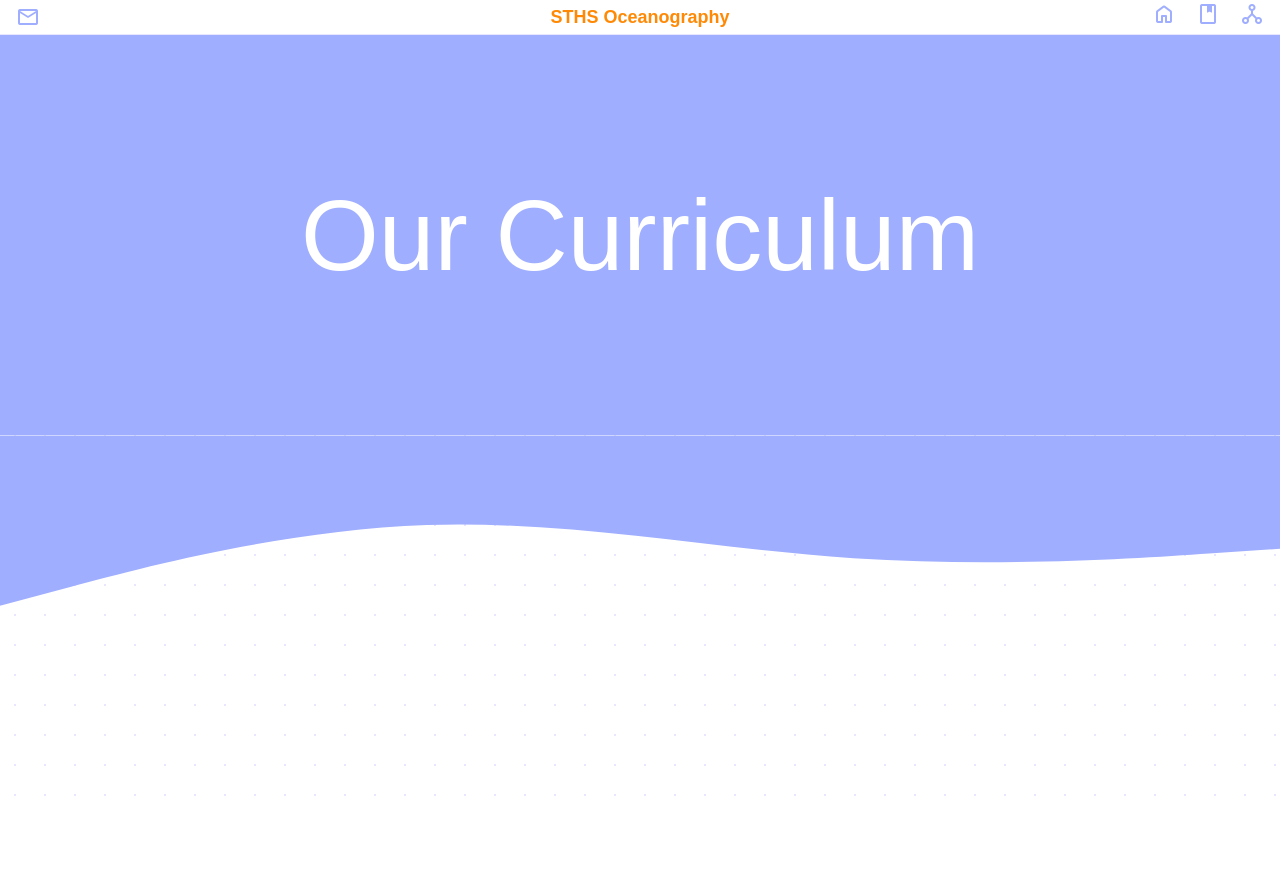
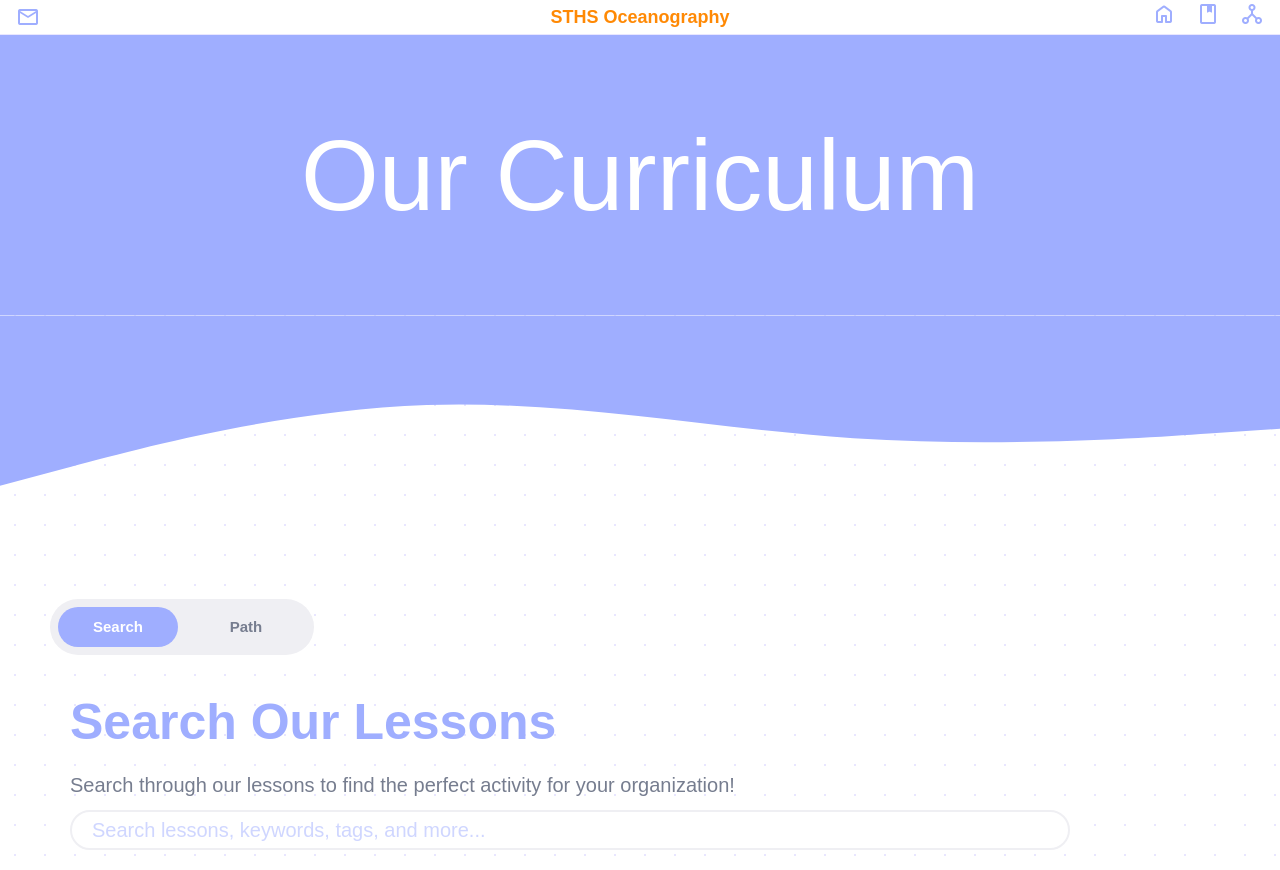
Before and after one commit to adalynn-le/sths-oceonography, a React (Vite) app: page /curriculum in a window 1280 px wide. Before the commit the page ends 800 px from the top, so only its background shows below. Built offline with nearby package versions, Linux system fonts and the light colour scheme; a web font is replaced by a local one.

Commit message:
Switch views (curriculum page)

```diff
--- a/src/index.css
+++ b/src/index.css
@@ -31,3 +31,20 @@
   animation-delay: var(--delay, 0s);
 
 }
+:root {
+  --blue: #9faeff;
+  --border: #efeff3;
+  --text: #767d8f;
+  --h2size: 50px;
+  --parSize: 20px;
+}
+
+[data-theme="dark"] {
+  --bg-page: #0f172a;
+  --text-main: #f8fafc;
+}
+
+@theme inline {
+  --color-page: var(--bg-page);
+  --color-main: var(--text-main);
+}
--- a/src/pages/Curriculum.jsx
+++ b/src/pages/Curriculum.jsx
@@ -1,25 +1,58 @@
-import React from 'react';
+import React, { useState } from 'react';
 import Navbar from  '../components/Navbar';
 import Bubbles from '../components/Bubbles';
 export default function Curriculum() {
-   const modules = [
+   const [viewMode, setViewMode] = useState('search')
+   const [searchQuery, setSearchQuery] = useState('')
+   const lessons = [
       {
-         unit: "Unit 1",
+         id: 1,
          title: "Lesson One Title",
          description: "The quick brown fox jumped over the lazy dog",
-         links: [
+         link: "/curriculum/lesson-one",
+         resources: [
             {
-               display: "Link Text",
-               url: "https://adalynnisthegoat.com"
+               name: "",
+               url: ""
             }
-         ]
-      }
+         ],
+         tags: ["Lesson"]
+      },
+      {
+         id: 2,
+         title: "Lesson Two Title",
+         description: "The quick brown fox jumped over the lazy dog",
+         link: "/curriculum/lesson-two",
+         resources: [
+            {
+               name: "",
+               url: ""
+            }
+         ],
+         tags: ["Lesson"]
+      },
+      {
+         id: 3,
+         title: "Lesson Three Title",
+         description: "The quick brown fox jumped over the lazy dog",
+         link: "/curriculum/lesson-three",
+         resources: [
+            {
+               name: "",
+               url: ""
+            }
+         ],
+         tags: ["Lesson"]
+      },
    ]
+   const filteredLessons = lessons.filter(lesson =>
+      lesson.title.toLowerCase().includes(searchQuery.toLowerCase()) || lesson.description.toLowerCase().includes(searchQuery.toLowerCase()) || lesson.tags.some(tag => tag.toLowerCase().includes(searchQuery.toLowerCase()))
+   )
    return (
     <div className="min-h-screen bg-white bg-[radial-gradient(#e8e6ff_1.5px,transparent_1.5px)] [background-size:30px_30px] font-['Marmelad',sans-serif] text-slate-800 m-0 p-0">
     <Navbar />
     <main>
-        <section id="aboutUs" className="bg-[#9faeff] h-[50vh] overflow-hidden; background-[#9faeff] py-20 px-6 md:px-12 relative flex flex-col justify-center">
+        <section id="aboutUs" className="bg-[#9faeff] h-[35vh] overflow-hidden; background-[#9faeff] py-20 px-6 md:px-12 relative flex flex-col justify-center">
        <h1 className="text-center text-white text-6xl md:text-[100px] m-0 leading-none">Our Curriculum</h1>
         </section>
          <svg
@@ -33,6 +66,26 @@ export default function Curriculum() {
     d="M0,192L80,186.7C160,181,320,171,480,181.3C640,192,800,224,960,218.7C1120,213,1280,171,1360,149.3L1440,128L1440,320L1360,320C1280,320,1120,320,960,320C800,320,640,320,480,320C320,320,160,320,80,320L0,320Z"
   />
 </svg>
+<div className="flex flex-col px-[50px] gap-[10px]">
+         <div className="flex gap-2 w-min bg-(--border) rounded-full h-min items-center px-2 py-2">
+            <button onClick={() => setViewMode('search')} className={`font-bold h-[40px] w-[120px] rounded-full text-[15px] text-center items-center justify-center py-[7px] ${viewMode === 'search' ? 'bg-(--blue) text-white' : 'text-(--text)'}`}>
+              Search
+            </button>
+             <button onClick={() => setViewMode('path')} className={`font-bold h-[40px] w-[120px] rounded-full text-[15px] text-center items-center justify-center py-[7px] ${viewMode === 'path' ? 'bg-(--blue) text-white' : 'text-(--text)'}`}>
+               Path
+             </button>
+         </div>
+         { viewMode === 'search' ? (
+            <div className="flex flex-col gap-[10px] py-[20px] px-[20px]">
+               <h2 className="font-bold" style={{ color: 'var(--blue)', fontSize: 'var(--h2size)' }}>Search Our Lessons</h2>
+               <p style={{ color: 'var(--text)', fontSize: 'var(--parSize)' }}>Search through our lessons to find the perfect activity for your organization!</p>
+               <input type="text" placeholder="Search lessons, keywords, tags, and more..." value={searchQuery} onChange={(e) => setSearchQuery(e.target.value)} className="border-2 border-(--border) rounded-full h-[40px] w-[1000px] px-[20px] py-[5px] bg-white hover:border-(--blue) focus: outline-(--blue) focus:ring-2 focus:ring-(--blue)/70 focus: text-(--blue)" style={{ fontSize: 'var(--parSize)' }}/>
+            </div>
+         ) : (
+            <div>
+            </div>
+         )}
+         </div>
 
     </main>
     </div>
```
